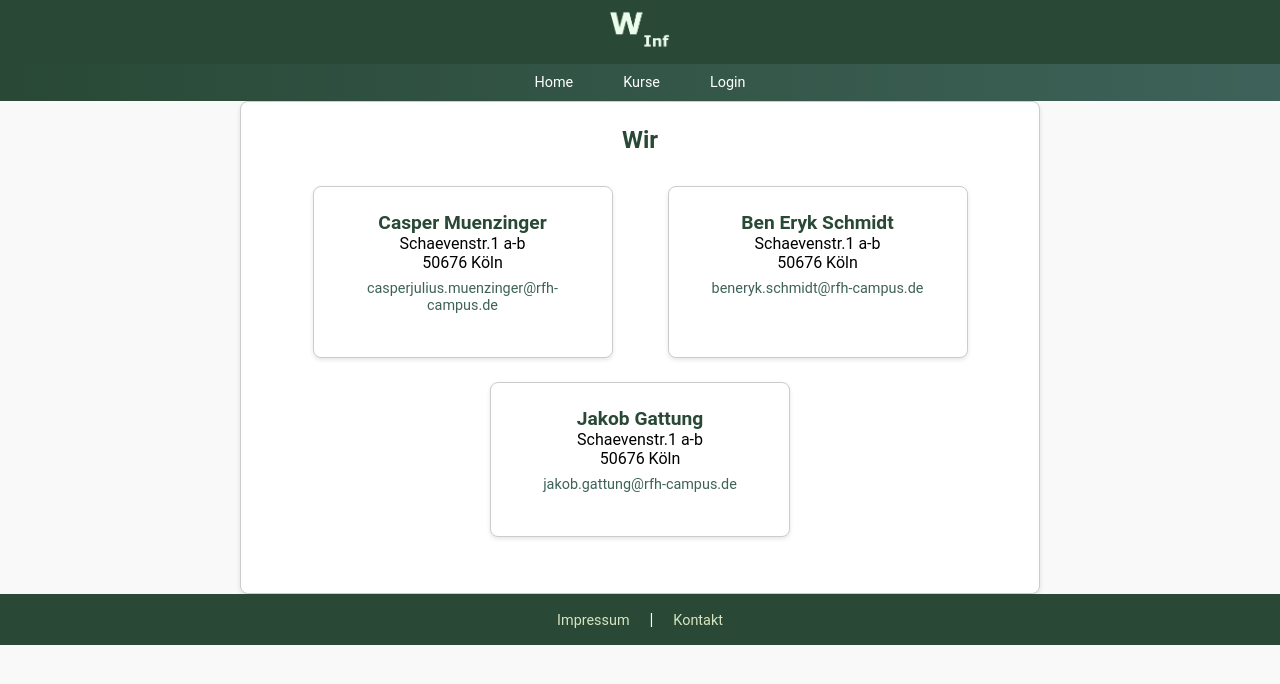
After one commit to Poolnudel/WebDev, a PHP site: page /kontakt.php in a window 1280 px wide. The commit adds this page. Shown: the top 684 px of the page. Run offline with PHP 8.4, Linux system fonts and the light colour scheme; data comes from the database, SQL or seed files in the repository.

Commit message:
touch up

```diff
--- a/Blog/components/footer.php
+++ b/Blog/components/footer.php
@@ -1,5 +1,5 @@
 <footer>
     <div class="footer-content">
-        <a href="impressum.html">Impressum</a> | <a href="kontakt.html">Kontakt</a>
+        <a href="impressum.php">Impressum</a> | <a href="kontakt.php">Kontakt</a>
     </div>
 </footer>
--- a/Blog/components/navbar.php
+++ b/Blog/components/navbar.php
@@ -26,13 +26,6 @@ $courses = getCourses($conn);
         <!-- Link zur Homepage -->
         <li><a href="index.php">Home</a></li>
 
-        <!-- Login/Logout -->
-        <?php if (isset($_SESSION['user_id'])): ?>
-            <li><a href="logout.php">Logout</a></li>
-        <?php else: ?>
-            <li><a href="login.php">Login</a></li>
-        <?php endif; ?>
-
         <!-- Dynamische Liste der Kurse -->
         <li class="dropdown">
             <a href="#">Kurse</a>
@@ -42,5 +35,12 @@ $courses = getCourses($conn);
                 <?php endforeach; ?>
             </ul>
         </li>
+
+         <!-- Login/Logout -->
+         <?php if (isset($_SESSION['user_id'])): ?>
+            <li><a href="logout.php">Logout</a></li>
+        <?php else: ?>
+            <li><a href="login.php">Login</a></li>
+        <?php endif; ?>
     </ul>
 </nav>
--- /dev/null
+++ b/Blog/kontakt.php
@@ -0,0 +1,41 @@
+<!DOCTYPE html>
+<html lang="de">
+<head>
+    <meta charset="UTF-8">
+    <meta name="viewport" content="width=device-width, initial-scale=1.0">
+    <link rel="stylesheet" href="stylesheet.css">
+    <title>Kontakt</title>
+</head>
+<body>
+
+    <?php include 'components/header.php'; // Header einbinden ?>
+    <?php include 'components/navbar.php'; // Navigationsleiste einbinden ?>
+
+    <div class="content">
+        <h2>Wir</h2>
+        <div class="container">
+            <div class="box">
+                <strong>Casper Muenzinger</strong><br>
+                Schaevenstr.1 a-b<br>
+            50676 Köln<br>
+            <a href="mailto:casperjulius.muenzinger@rfh-campus.de">casperjulius.muenzinger@rfh-campus.de</a><br>
+            </div>
+            <div class="box">
+                <strong>Ben Eryk Schmidt</strong><br>
+                Schaevenstr.1 a-b<br>
+            50676 Köln<br>
+            <a href="mailto:beneryk.schmidt@rfh-campus.de">beneryk.schmidt@rfh-campus.de</a><br>
+            </div>
+            <div class="box">
+                <strong>Jakob Gattung</strong><br>
+                Schaevenstr.1 a-b<br>
+            50676 Köln<br>
+            <a href="mailto:jakob.gattung@rfh-campus.de">jakob.gattung@rfh-campus.de</a><br>
+            </div>
+        </div>
+    </div>
+
+    <?php include 'components/footer.php'; // Footer einbinden ?>
+
+</body>
+</html>
--- a/Blog/logout.php
+++ b/Blog/logout.php
@@ -30,10 +30,10 @@ if (ini_get("session.use_cookies")) {
     <?php include 'components/header.php'; ?>
 
     <!-- Logout-Bestätigung -->
-    <div class="logout-container">
+    <div class="login-container">
         <h1>Logout erfolgreich</h1>
         <p>Sie wurden erfolgreich ausgeloggt.</p>
-        <a href="index.php">Zurück zur Startseite</a>
+        <a href="index.php" class="toggle-link">Zurück zur Startseite</a>
     </div>
 
     <?php include 'components/footer.php'; ?>
--- a/Blog/stylesheet.css
+++ b/Blog/stylesheet.css
@@ -29,9 +29,6 @@ header {
     background-color: #294936;
     width: 100%;
     box-shadow: 0 2px 5px rgba(0, 0, 0, 0.1);
-    position: sticky;
-    top: 0;
-    z-index: 1000;
 }
 
 .header-logo img {
@@ -48,8 +45,16 @@ header {
 }
 
 nav {
-    background-color: #294936;
-    align-items: center
+    display: flex;
+    justify-content: center;
+    align-items: center;
+    position: sticky;
+    top: 0;
+    z-index: 1000;
+    color: #d7e4c0;
+    font-size: 0.9rem;
+    padding: 5px 15px;
+    transition: background-color 0.3s ease;
 }
 
 nav ul {
@@ -71,6 +76,8 @@ nav ul li a {
     color: white;
     padding: 10px 15px;
     display: block;
+    border-radius: 5px;
+    transition: background-color 0.3s ease;
 }
 
 nav ul li:hover .dropdown-menu {
@@ -81,6 +88,7 @@ nav ul li:hover .dropdown-menu {
 .dropdown-menu {
     display: none;
     position: absolute;
+    top: 100%;
     background: #444;
     list-style: none;
     margin: 0;
@@ -88,8 +96,16 @@ nav ul li:hover .dropdown-menu {
 }
 
 .dropdown-menu li a {
-    padding: 10px 15px;
-    color: white;
+    color: #d7e4c0;
+    font-size: 0.9rem;
+    padding: 5px 15px;
+    border-radius: 5px;
+    transition: background-color 0.3s ease;
+}
+
+.dropdown-menu li a:hover {
+    background-color: #294936;
+    color: #ffffff;
 }
 
 /*
@@ -342,7 +358,7 @@ Kommentare
 
 /*
 #######################
-Login/Registrierung
+Login/Registrierung/Logout
 #######################
 */
 .login-container {
@@ -418,6 +434,12 @@ Login/Registrierung
 
 .toggle-link:hover {
     color: #3E6259;
+}
+
+.login-container p {
+    text-align: center;
+    margin-top: 1rem;
+    font-size: 0.9rem;
 }
 
 .error-message {
@@ -585,23 +607,9 @@ button:last-child:hover {
 
 /*
 #######################
-Impressum
+Impressum/Kontakt
 #######################
 */
-body {
-    font-family: 'Roboto', sans-serif;
-    background-color: #f9f9f9;
-    color: #333;
-    margin: 0;
-    padding: 0;
-}
-
-h1 {
-    font-size: 2rem;
-    color: #294936;
-    text-align: center;
-    margin-top: 2rem;
-}
 
 .container {
     display: flex;
@@ -619,6 +627,7 @@ h1 {
     box-shadow: 0 2px 4px rgba(0, 0, 0, 0.1);
     width: 300px;
     text-align: center;
+    margin: 0 auto;
 }
 
 .box strong {
@@ -649,6 +658,11 @@ h1 {
     box-shadow: 0 2px 5px rgba(0, 0, 0, 0.1);
 }
 
+.content h2 {
+    color: #294936;
+    text-align: center;
+}
+
 .content p {
     line-height: 1.6;
     font-size: 1rem;
@@ -658,22 +672,3 @@ h1 {
 .content strong {
     color: #294936;
 }
-
-footer {
-    background-color: #294936;
-    color: white;
-    text-align: center;
-    padding: 1rem;
-    margin-top: 2rem;
-}
-
-footer a {
-    color: #d7e4c0;
-    text-decoration: none;
-    font-size: 0.9rem;
-    margin: 0 0.5rem;
-}
-
-footer a:hover {
-    text-decoration: underline;
-}
```
Also changed, not shown: Blog/impressum.html (+0 -37 lines), Blog/impressum.php (added, +26 -0 lines), README.md.
